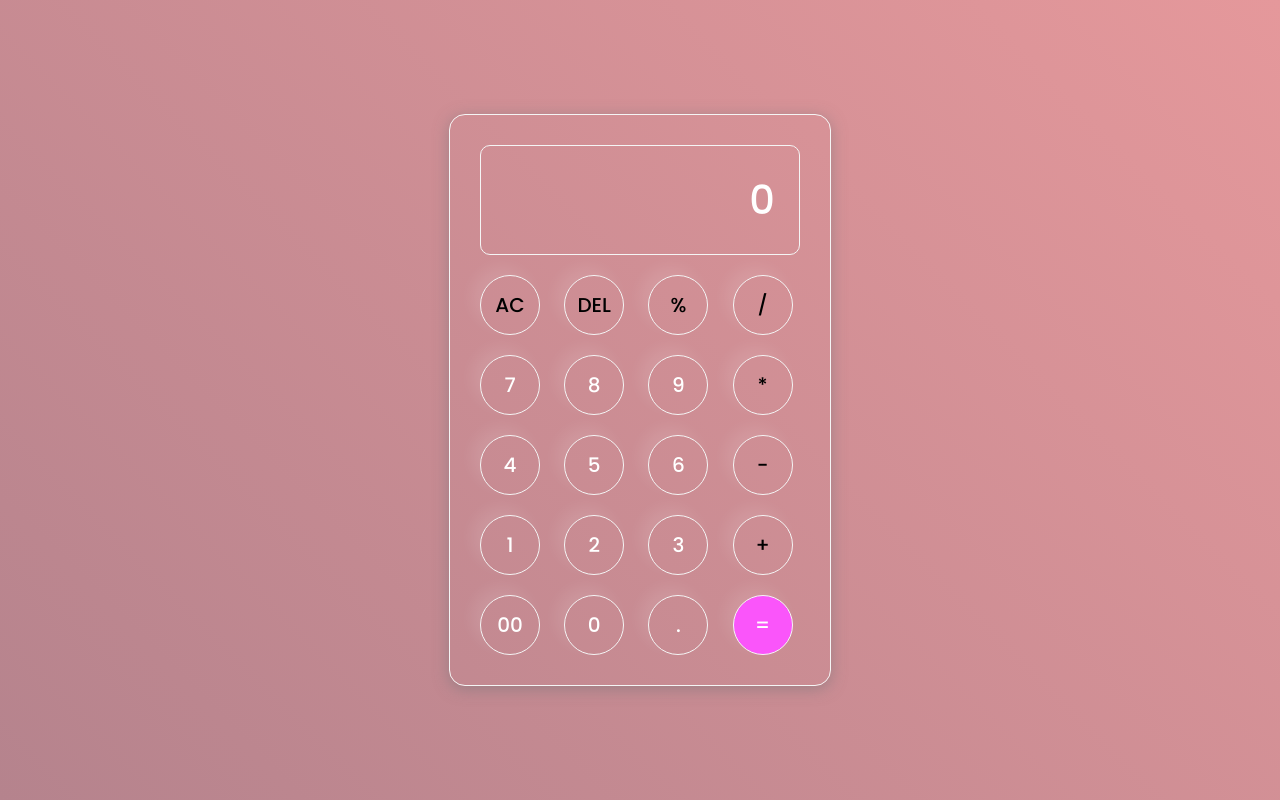
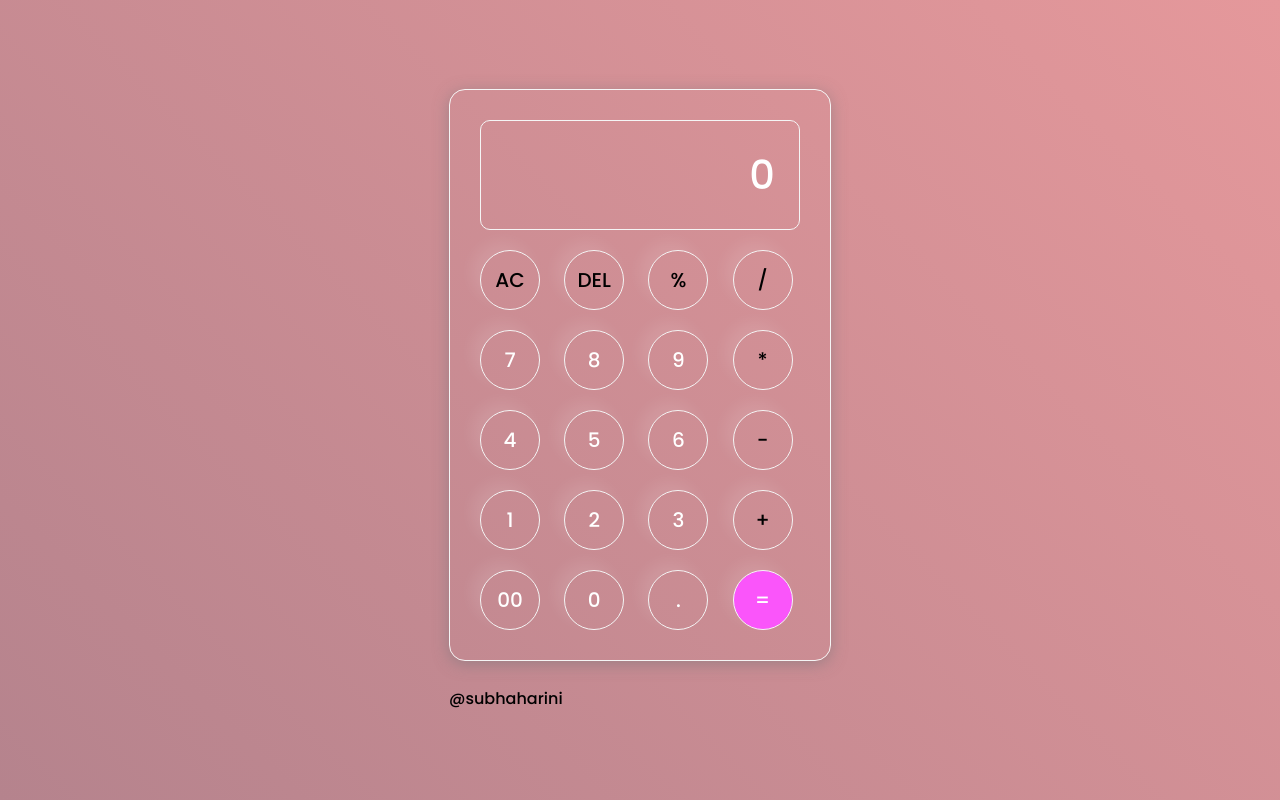
Before and after one commit to subhaharini107/CODSOFT, a plain HTML site: page calculator/index.html in a window 1280 px wide. Drawn offline with Linux system fonts and the light colour scheme.

Commit message:
index.html

```diff
--- a/calculator/index.html
+++ b/calculator/index.html
@@ -43,8 +43,11 @@
           <button class="button equalBtn">=</button>
         </div>
       </div>
+      <br>
+      <div class="para">
+        <p>@subhaharini</p>
+      </div>
     </div>
-
     <script src="style.js"></script>
   </body>
 </html>
```
